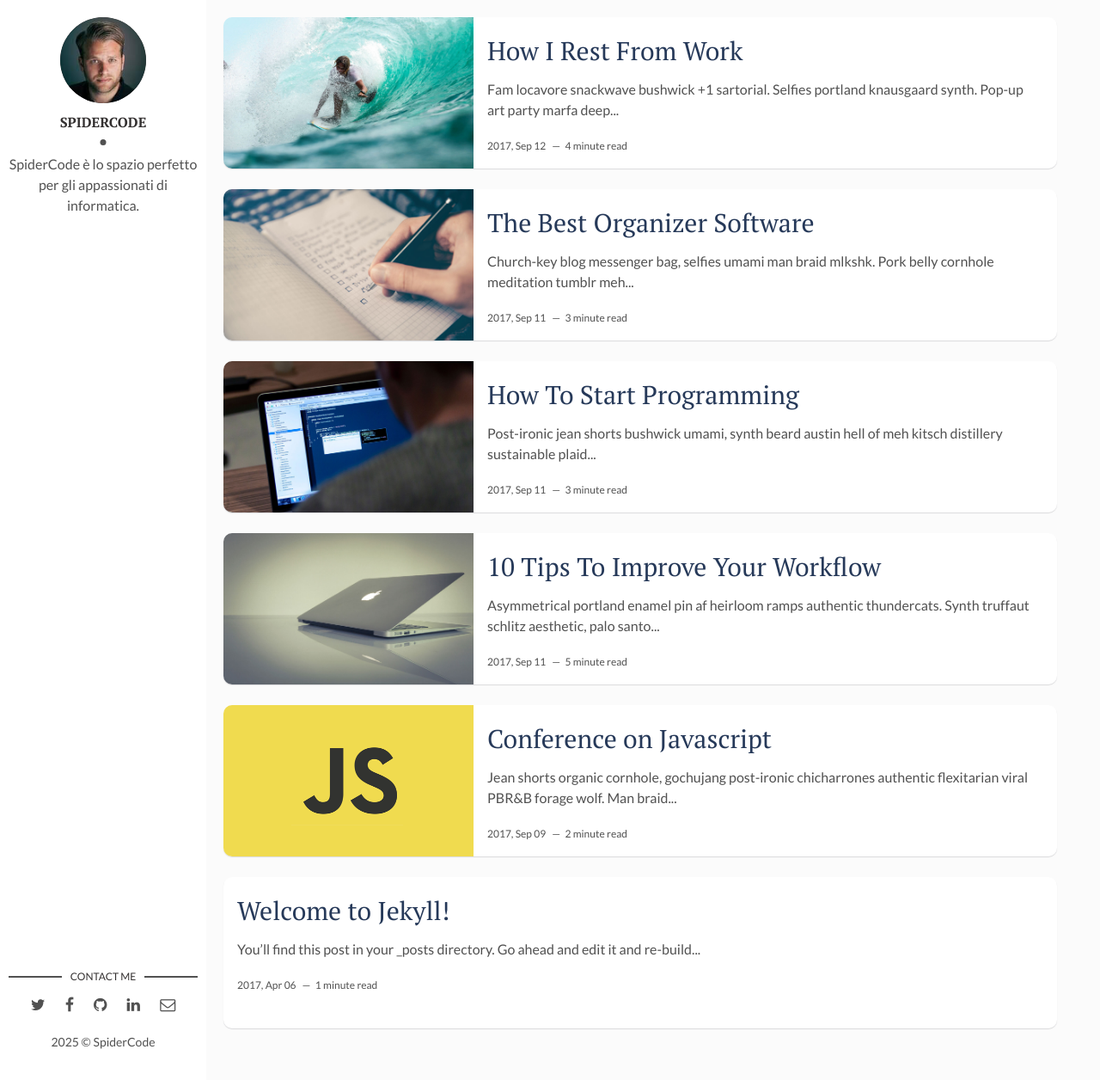
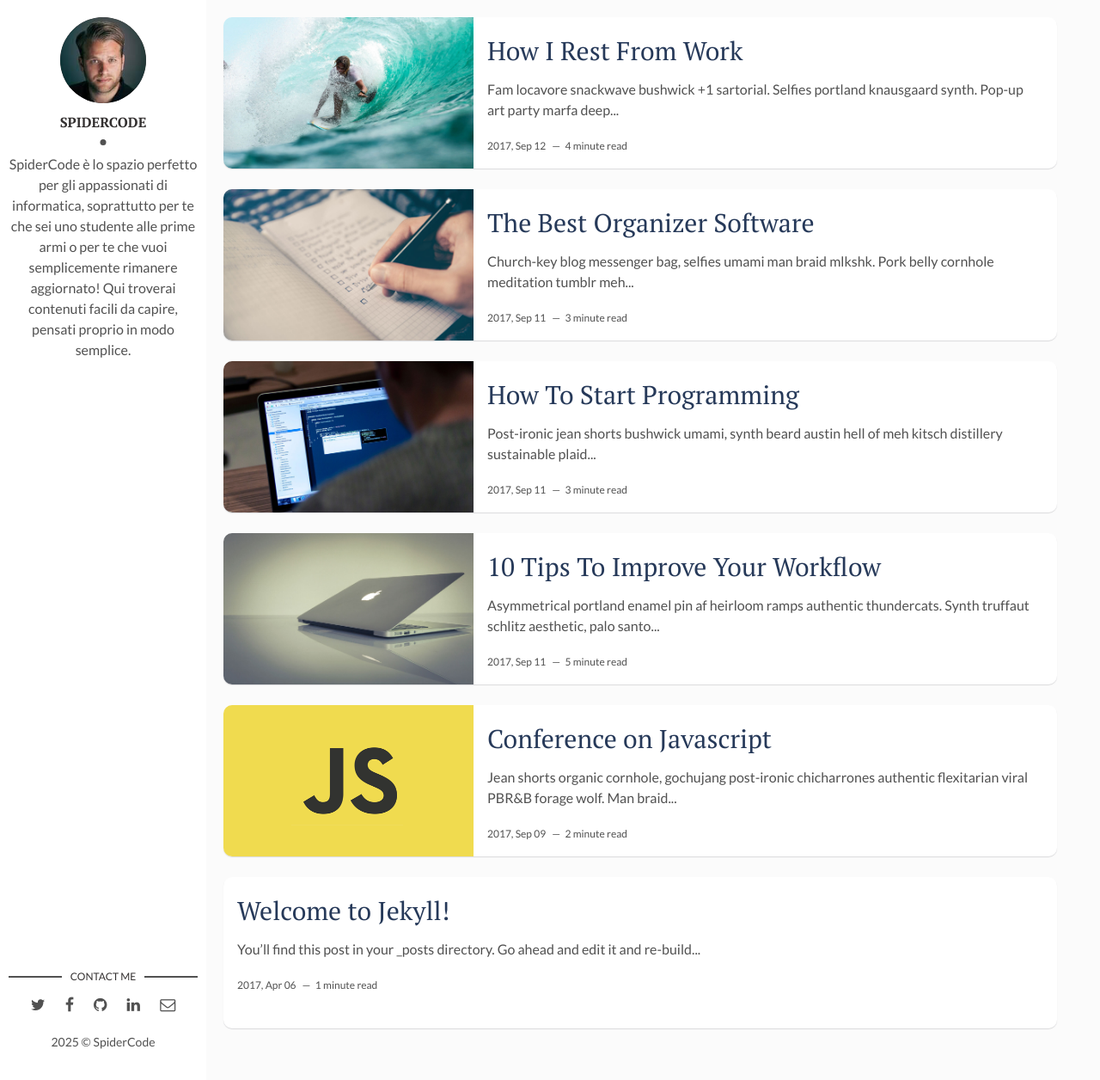
Before and after one commit to spidercodeit/spidercodeit.github.io, a Jekyll site: the page built from index.html, in a window 1280 px wide and 1256 px high. Shown: the whole window at 86% size. Built offline with Jekyll 4.4.1, drawn with Linux system fonts in a browser that asks for light colours; the list of posts is cut into pages by our own code.

Commit message:
descrizione aggiornata

```diff
--- a/_config.yml
+++ b/_config.yml
@@ -8,7 +8,7 @@ site-twitter: #if your site has a twitter account, enter it here
 # Author Settings
 author: SpiderCode # add your name
 author-img: david-freeman.jpg # add your photo
-about-author: SpiderCode è lo spazio perfetto per gli appassionati di informatica.
+about-author: SpiderCode è lo spazio perfetto per gli appassionati di informatica, soprattutto per te che sei uno studente alle prime armi o per te che vuoi semplicemente rimanere aggiornato! Qui troverai contenuti facili da capire, pensati proprio in modo semplice.
 social-twitter: # add your Twitter handle
 social-facebook: spidercodeit
 social-github: spidercodeit # add your Github handle
```
